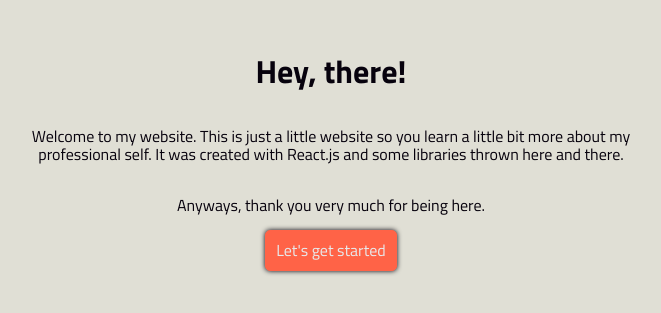
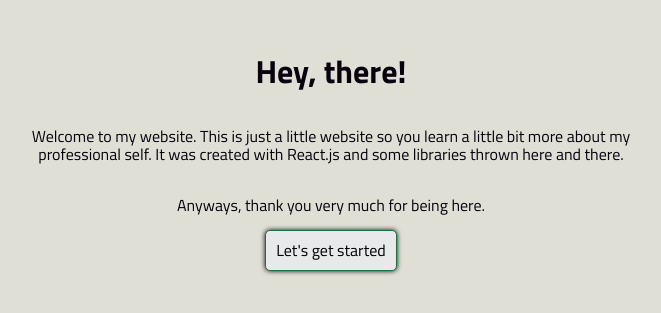
Before and after one commit to AlOaks/my_website, a React app: page / in a window 1280 px wide. Shown: the part 249-562 px from the top of the page, without its empty margins (309-970 px from the left). Built offline with nearby package versions, Linux system fonts and the light colour scheme.

Commit message:
Color change

```diff
--- a/src/styles/_home.scss
+++ b/src/styles/_home.scss
@@ -42,12 +42,11 @@ body {
     }
 
     .enter {
-        background: tomato;
+        background: $white;
         border: 1px solid $blue;
         border-radius: 5px;
         padding: 10px;
         cursor: pointer;
-        color: $white;
         transition-duration: .5s;
         box-shadow: 0 0 5px $black;
 
@@ -166,7 +165,9 @@ header {
         border: none;
         order: 2;
         margin-top: 10px;
-        background: linear-gradient($blue 20%, darkred);
+        border-radius: 5px;
+        box-shadow: 0 0 2px $black;
+        background: $blue;
     }
 }
 
@@ -204,7 +205,8 @@ header {
     padding-bottom: 5px;
     color: $white;
     padding-top: 10px;
-    background: linear-gradient($blue, darkred);
+    background: linear-gradient($blue, green);
+    box-shadow: 0 0 5px $black;
 
     h4, h3 {
         margin: 0;
--- a/src/styles/constants/_colors.scss
+++ b/src/styles/constants/_colors.scss
@@ -2,4 +2,4 @@ $white: #e8e9eb;
 $litegray: #e0dfd5;
 $gray: #2a2d34;
 $black: #07020d;
-$blue: tomato;
+$blue: rgb(25, 119, 54);
```
